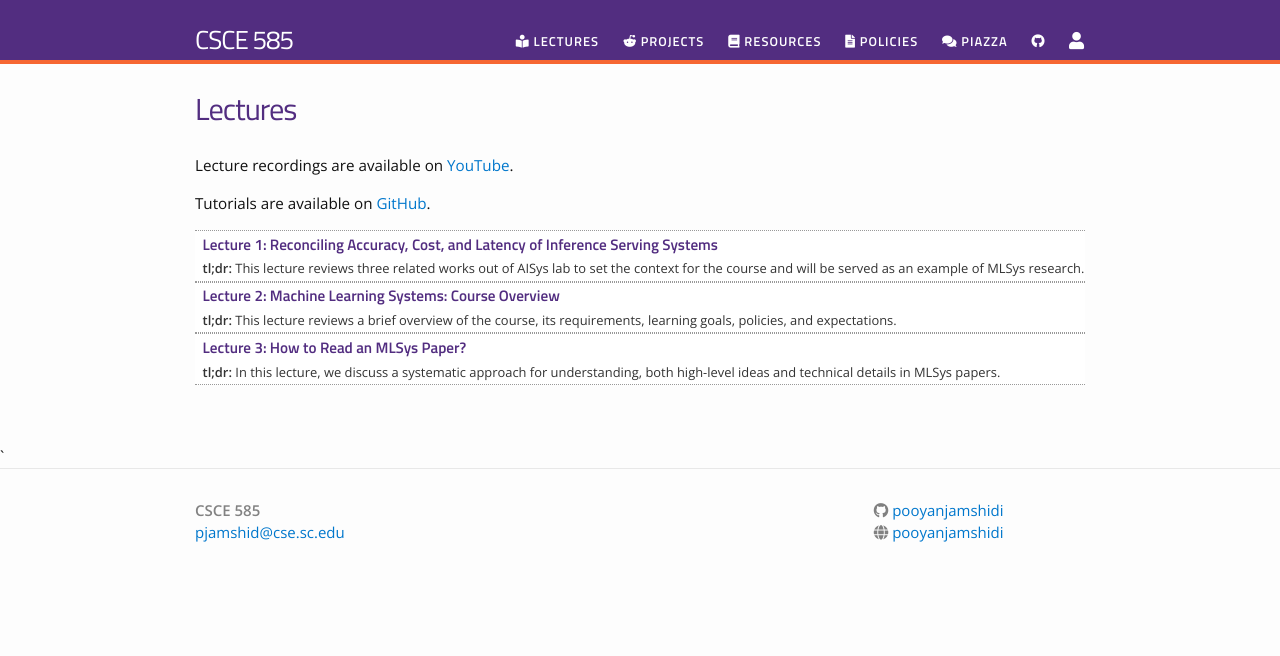
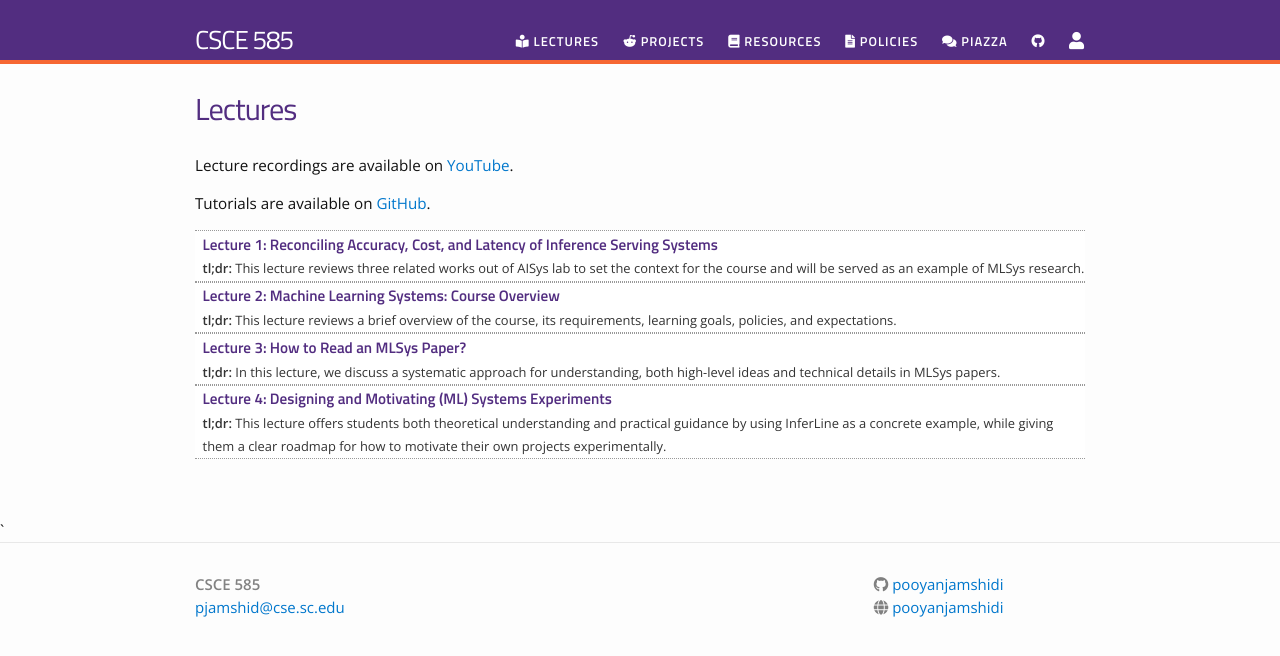
Before and after one commit to pooyanjamshidi/mls, a Jekyll site: the page built from lectures.md, in a window 1280 px wide. Shown: the top 656 px of the page. Built offline with Jekyll 4.4.1, drawn with Linux system fonts in a browser that asks for light colours; nearby versions of some CDN libraries.

Commit message:
added lecture 4 motivation example

```diff
--- a/_data/lectures.yml
+++ b/_data/lectures.yml
@@ -12,6 +12,11 @@
   filename: csce585_2024_03_slides_mlsys_how-to-read-mlsys-papers
   dirname: lectures
   tldr: "In this lecture, we discuss a systematic approach for understanding, both high-level ideas and technical details in MLSys papers."
+
+- title: "Lecture 4: Designing and Motivating (ML) Systems Experiments"
+  filename: csce585_2024_04_slides_mlsys_design-experiments-motivation
+  dirname: lectures
+  tldr: "This lecture offers students both theoretical understanding and practical guidance by using InferLine as a concrete example, while giving them a clear roadmap for how to motivate their own projects experimentally."
 
 # - title: "Lecture 2: Machine Learning Systems: ML in Production"
 #   filename: csce585_2023_02_slides_ml_in_production
```
Also changed, not shown: 1 other file.
